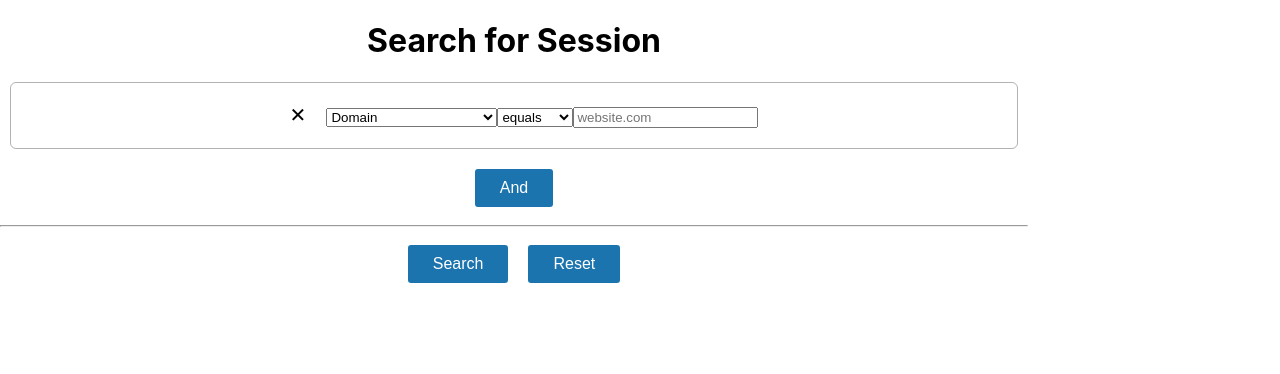
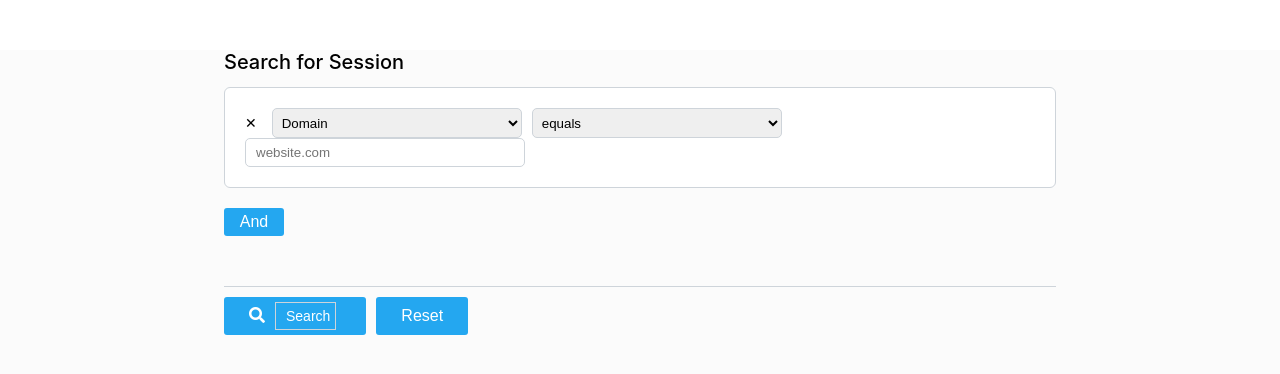
Before and after one commit to KirillSelyukov/QM_technical_Exercise, a React (Create React App) app in the folder qm/: page / in a window 1280 px wide. Shown: the top 374 px of the page. Built offline with nearby package versions, Linux system fonts and the light colour scheme.

Commit message:
add some styles

```diff
--- a/qm/public/index.html
+++ b/qm/public/index.html
@@ -2,42 +2,17 @@
 <html lang="en">
   <head>
     <meta charset="utf-8" />
-    <link rel="icon" href="%PUBLIC_URL%/favicon.ico" />
     <meta name="viewport" content="width=device-width, initial-scale=1" />
     <meta name="theme-color" content="#000000" />
-    <meta
-      name="description"
-      content="Web site created using create-react-app"
+    <meta name="description" content="Web site created by Kyrylo Seliukov" />
+    <link
+      rel="stylesheet"
+      href="https://cdnjs.cloudflare.com/ajax/libs/font-awesome/5.15.2/css/all.min.css"
     />
-    <link rel="apple-touch-icon" href="%PUBLIC_URL%/logo192.png" />
-    <!--
-      manifest.json provides metadata used when your web app is installed on a
-      user's mobile device or desktop. See https://developers.google.com/web/fundamentals/web-app-manifest/
-    -->
-    <link rel="manifest" href="%PUBLIC_URL%/manifest.json" />
-    <!--
-      Notice the use of %PUBLIC_URL% in the tags above.
-      It will be replaced with the URL of the `public` folder during the build.
-      Only files inside the `public` folder can be referenced from the HTML.
-
-      Unlike "/favicon.ico" or "favicon.ico", "%PUBLIC_URL%/favicon.ico" will
-      work correctly both with client-side routing and a non-root public URL.
-      Learn how to configure a non-root public URL by running `npm run build`.
-    -->
-    <title>React App</title>
+    <title>QM</title>
   </head>
   <body>
     <noscript>You need to enable JavaScript to run this app.</noscript>
     <div id="root"></div>
-    <!--
-      This HTML file is a template.
-      If you open it directly in the browser, you will see an empty page.
-
-      You can add webfonts, meta tags, or analytics to this file.
-      The build step will place the bundled scripts into the <body> tag.
-
-      To begin the development, run `npm start` or `yarn start`.
-      To create a production bundle, use `npm run build` or `yarn build`.
-    -->
   </body>
 </html>
--- a/qm/src/App.css
+++ b/qm/src/App.css
@@ -1,10 +1,70 @@
 .App {
   text-align: center;
   width: 1028px;
+  background: #fbfbfb;
+  width: 100%;
+  height: 100vh;
+}
+
+h1 {
+  font-size: 20px;
+  text-align: left;
+  font-weight: 500;
+}
+
+.wrapper {
+  width: 65%;
+  margin: 0 auto;
+  margin-top: 50px;
 }
 
 .btn {
-  background-color: #1c74af;
+  background-color: #24a7f0;
+  color: white;
+  padding: 10px 25px;
+  font-size: 16px;
+  border: none;
+  cursor: pointer;
+  border-radius: 3px;
+}
+
+.search-btns {
+  border-top: 1px solid #ced4da;
+  margin-top: 40px;
+}
+
+.search-text {
+  margin-left: 10px;
+}
+
+.btns-wrapper > button {
+  width: 60px;
+  padding: 5px;
+}
+
+.deleteBtn {
+  color: black;
+  display: inline-block;
+  font-size: 14px;
+  margin-right: 15px;
+}
+
+.row {
+  /* display: flex; */
+  /* align-items: left; */
+  text-align: left;
+  color: black;
+  padding: 1em 1em;
+  font-size: 20px;
+  border: 1px solid #ced4da;
+  cursor: pointer;
+  border-radius: 0.3em;
+  margin-bottom: 10px;
+  background: #ffffff;
+}
+
+button {
+  background-color: #24a7f0;
   color: white;
   padding: 10px 25px;
   font-size: 16px;
@@ -12,54 +72,16 @@
   cursor: pointer;
   border-radius: 3px;
   margin: 10px;
-}
-.deleteBtn {
-  color: black;
-  margin: 1em;
-}
-
-.row {
-  color: black;
-  padding: 1em 2em;
-  font-size: 20px;
-  border: 1px solid rgba(0, 0, 0, 0.3);
-
-  cursor: pointer;
-  border-radius: 0.3em;
-  margin: 10px;
-}
-
-button {
-  /* display: inline-block;
-  border: none;
-  border-radius: 3px;
-  margin: 1em;
-  padding: 1rem 2rem;
-  margin: 0;
-  text-decoration: none;
-  background-color: #1c74af;
-  color: #ffffff;
-
-  font-size: 1rem;
-  cursor: pointer;
-  text-align: center;
-  transition: background 250ms ease-in-out, transform 150ms ease;
-  -webkit-appearance: none;
-  -moz-appearance: none; */
-
-  background-color: #1c74af;
-  color: white;
-  padding: 10px 25px;
-  font-size: 16px;
-  border: none;
-  cursor: pointer;
-  border-radius: 3px;
-  margin: 10px;
+  margin-left: 0;
 }
 
 button:hover,
 button:focus {
-  background: #1c74af;
+  background: #24a7f0;
+}
+
+.btns-wrapper {
+  text-align: left;
 }
 
 button:focus {
@@ -70,3 +92,47 @@ button:focus {
 button:active {
   transform: scale(0.99);
 }
+
+select {
+  width: 250px;
+  height: 30px;
+  border-radius: 5px;
+  border: 1px solid #ced4da;
+  padding: 5px;
+  margin-right: 10px;
+}
+
+input {
+  width: 250px;
+  height: 17px;
+  padding: 5px 5px 5px 10px;
+  border-radius: 5px;
+  background-color: #fff;
+  border: 1px solid #ced4da;
+}
+
+.md {
+  width: 33.333333%;
+}
+
+.sm {
+  width: 16.666666%;
+}
+
+.xsm {
+  width: 10.6%;
+}
+
+.lg {
+  width: 50%;
+}
+.auto {
+  width: auto;
+}
+
+span {
+  border: 1px solid #ced4da;
+  padding: 5px 5px 5px 10px;
+  margin: 0 5px;
+  font-size: 14px;
+}
--- a/qm/src/App.js
+++ b/qm/src/App.js
@@ -107,7 +107,7 @@ function App() {
 
   return (
     <div className="App">
-      <div>
+      <div className="wrapper">
         <h1>Search for Session</h1>
 
         {rows.map((item, index) => (
@@ -117,12 +117,17 @@ function App() {
             onRowEdit={(row) => editRow(index, row)}
           />
         ))}
-        <div className="andBtn">
+        <div className="btns-wrapper">
           <button onClick={handleAddOnClick}>And</button>
+
+          <div className="search-btns">
+            <button>
+              <i class="fas fa-search"></i>
+              <span className="search-text">Search</span>
+            </button>
+            <button onClick={handleResetOnClick}>Reset</button>
+          </div>
         </div>
-        <hr />
-        <button>Search</button>
-        <button onClick={handleResetOnClick}>Reset</button>
       </div>
     </div>
   );
@@ -158,22 +163,31 @@ export const Row = ({ onRowDelete, onRowEdit }) => {
 
     onRowEdit(row);
   };
+  const getClassName = (initial, size = "md") => {
+    return initial;
+  };
 
   var checkmark = "\u2715";
   return (
     <div className="row">
-      <span className="deleteBtn" onClick={() => onRowDelete()}>
+      <div className="deleteBtn auto" onClick={() => onRowDelete()}>
         {checkmark}
-      </span>
-      <select onChange={handlePredicateOnChange}>
+      </div>
+      <select
+        className={getClassName("form-control")}
+        onChange={handlePredicateOnChange}
+      >
         {predicate.map((item, index) => (
           <option key={index} value={item.key}>
             {item.name}
           </option>
         ))}
       </select>
-      {selectedOption === "between" && <span> is </span>}
-      <select onChange={handleOparationOnChange}>
+      {selectedOption === "between" && <span>is</span>}
+      <select
+        className={getClassName("form-control")}
+        onChange={handleOparationOnChange}
+      >
         {selectedPredicate.type === "number" &&
           numberOptions.map((item, index) => (
             <option key={index} value={item}>
@@ -190,13 +204,15 @@ export const Row = ({ onRowDelete, onRowEdit }) => {
       {selectedOption === "between" && (
         <>
           <input
+            className="form-control xsm"
             type="number"
             placeholder="0"
             onChange={(e) => null}
             required
           />
-          <span> and </span>
+          <span>and</span>
           <input
+            className="form-control xsm"
             type="number"
             placeholder="0"
             onChange={(e) => null}
@@ -206,6 +222,7 @@ export const Row = ({ onRowDelete, onRowEdit }) => {
       )}
       {selectedOption !== "between" && (
         <input
+          className="form-control md"
           type="text"
           placeholder="website.com"
           onChange={(e) => null}
```
